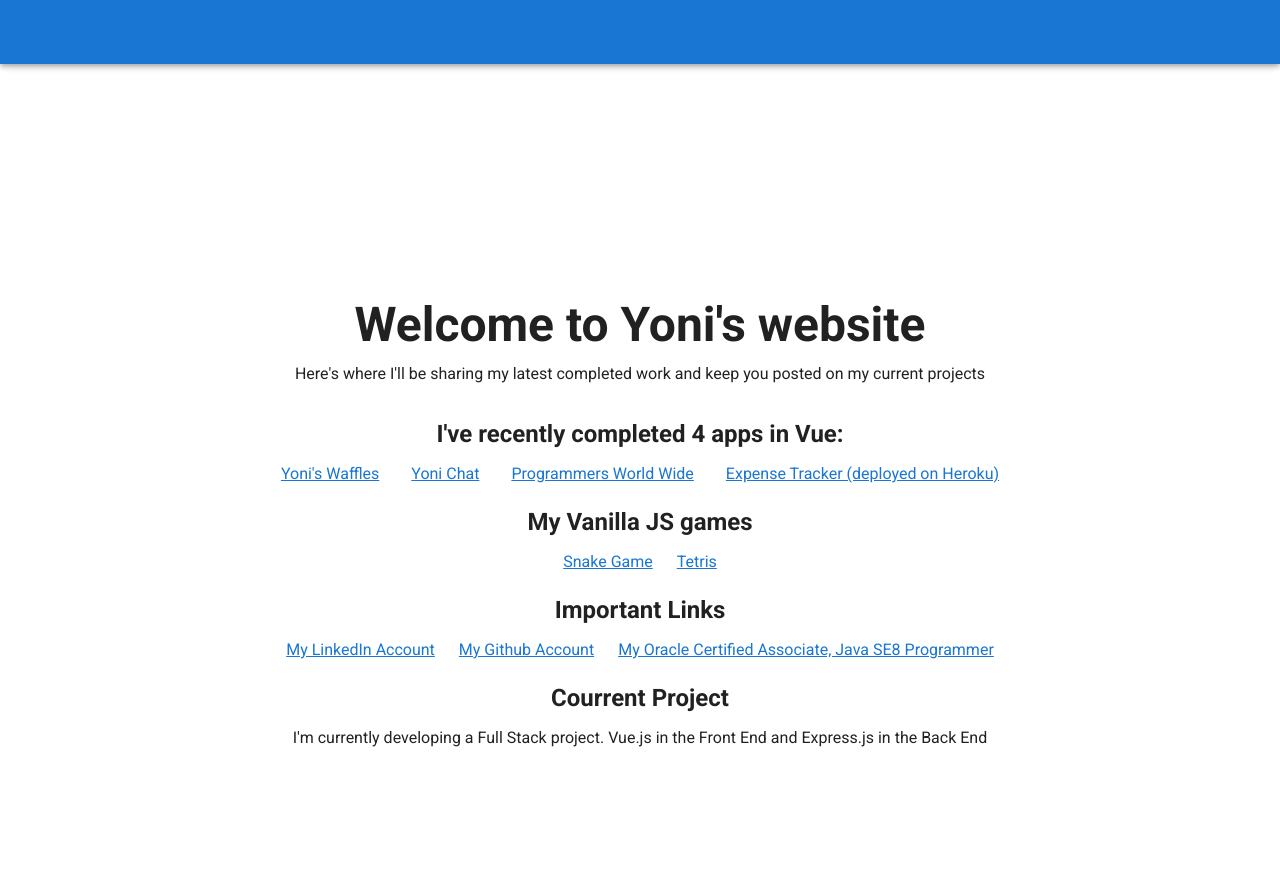
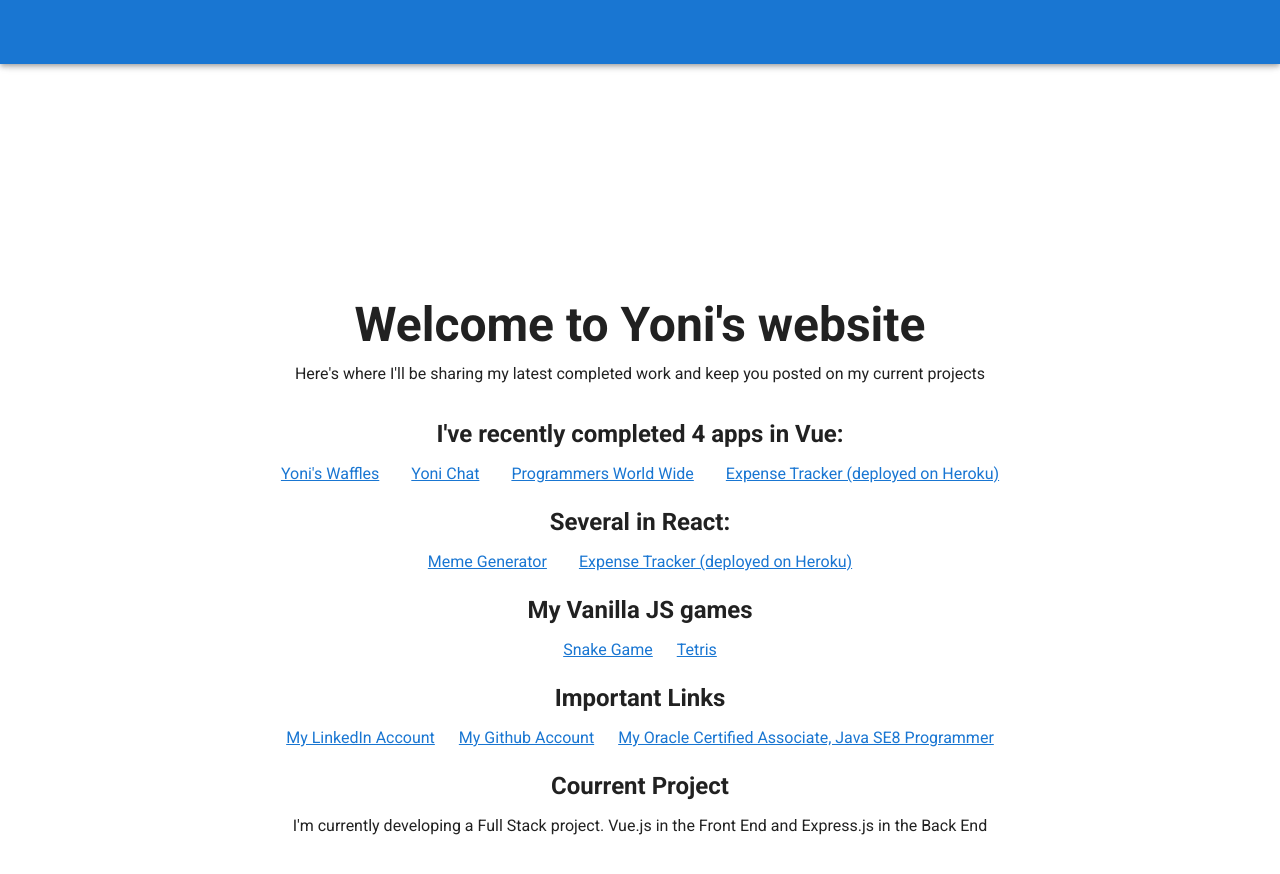
Before and after one commit to jonath23/portfolio, a Vue app: page / in a window 1280 px wide. Shown: the top 874 px of the page. Before the commit the page ends 800 px from the top, so only its background shows below. Built offline with nearby package versions, Linux system fonts and the light colour scheme.

Commit message:
added readme file and React project

```diff
--- a/src/components/HelloWorld.vue
+++ b/src/components/HelloWorld.vue
@@ -31,6 +31,25 @@
         <v-layout justify-center>
           <a
             v-for="(next, i) in completedVueProjects"
+            :key="i"
+            :href="next.href"
+            class="subheading mx-4"
+            target="_blank"
+          >
+            {{ next.text }}
+          </a>
+        </v-layout>
+      </v-flex>
+      <v-flex
+        mb-5
+        xs12
+      >
+
+      <h2 class="headline font-weight-bold mb-3">Several in React:</h2>
+
+        <v-layout justify-center>
+          <a
+            v-for="(next, i) in completedReactProjects"
             :key="i"
             :href="next.href"
             class="subheading mx-4"
@@ -139,6 +158,16 @@ export default {
         href: 'http://yw-expense-tracker.herokuapp.com/',
       },
     ],
+    completedReactProjects: [
+      {
+        text: 'Meme Generator',
+        href: 'https://yoniwitz.github.io/Meme-Generator/',
+      },
+      {
+        text: 'Expense Tracker (deployed on Heroku)',
+        href: 'https://yoni-chat.firebaseapp.com/',
+      }
+    ],
     completedJSProjects: [
       {
         text: 'Snake Game',
```
Also changed, not shown: src/assets/yoni-portfolio.png (added), 1 other file (tests, documents, lock files or other folders).
